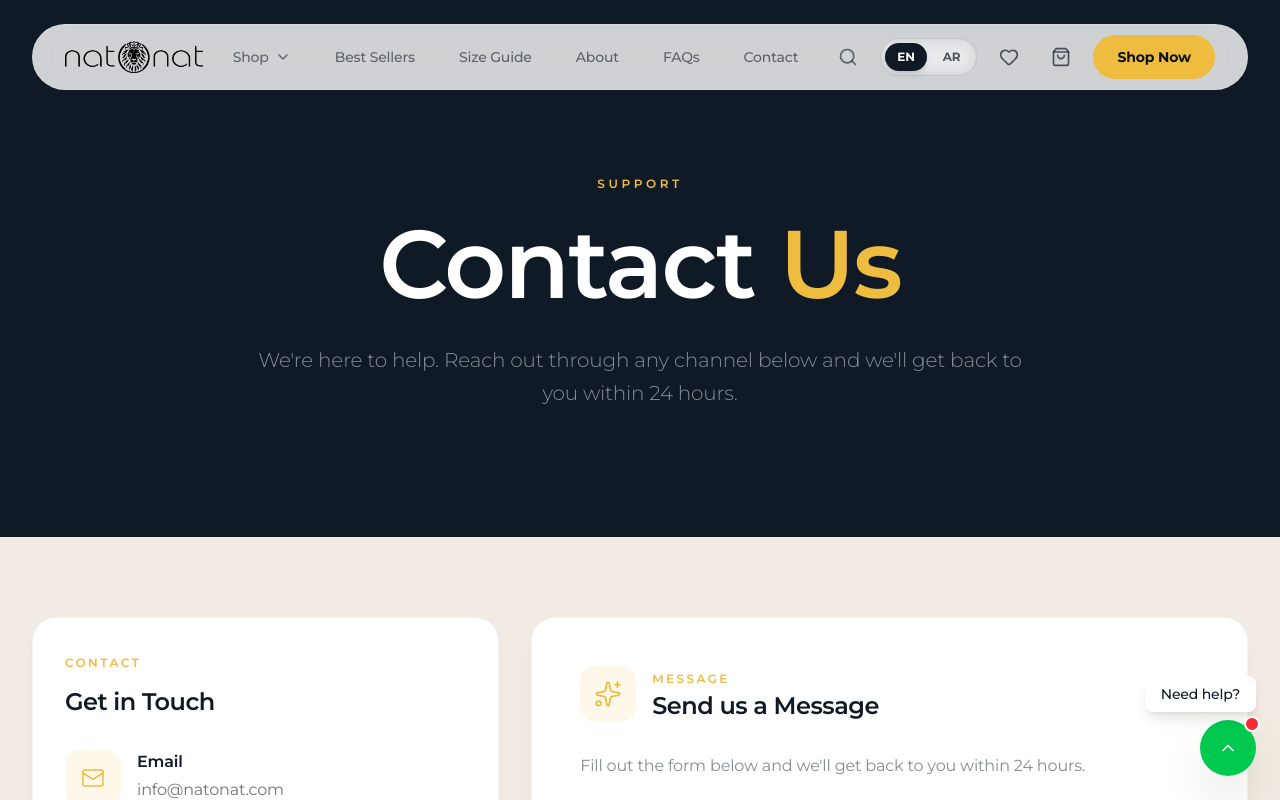
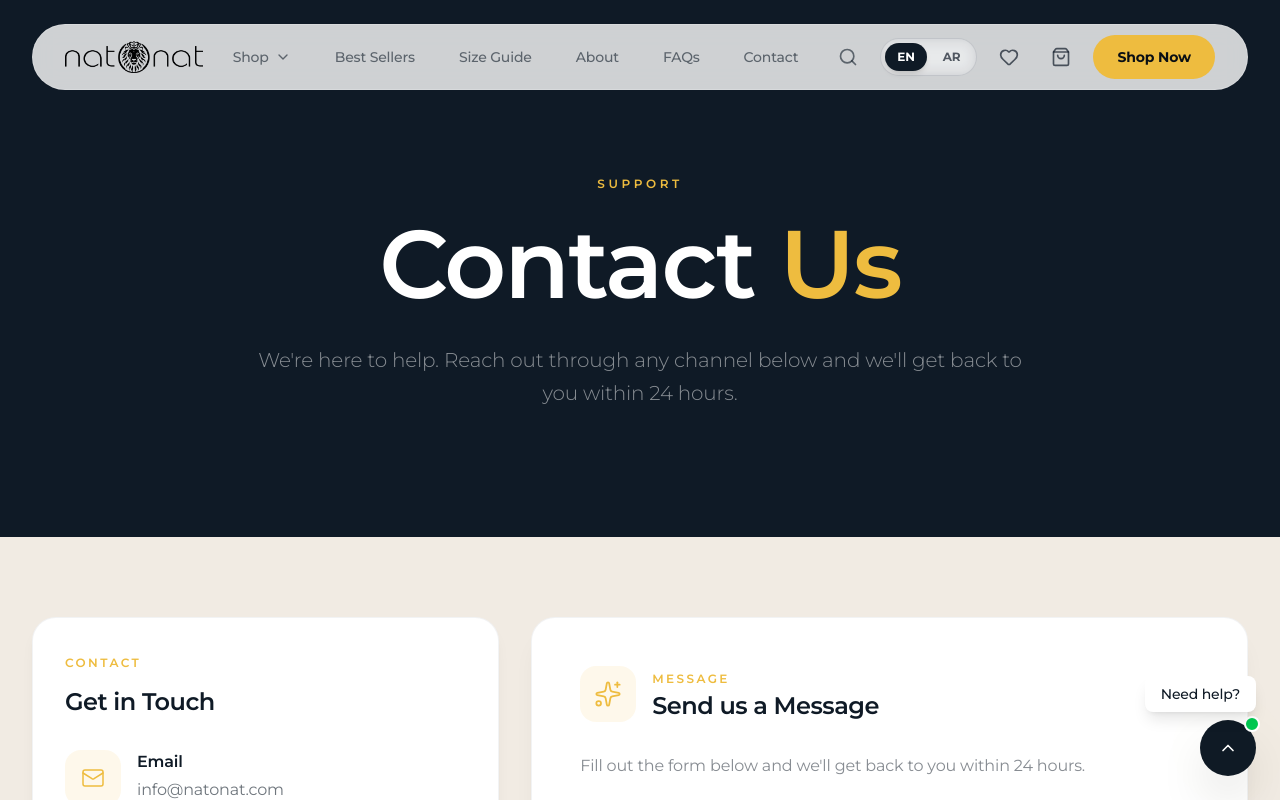
Before and after one commit to Micheal-Soliman/natonat, a Next.js app: page /en/contact in a window 1280 px wide. Shown: the top 800 px of the page. Built offline with nearby package versions, Linux system fonts and the light colour scheme.

Commit message:
first commit 1

```diff
--- a/app/components/floating-contact.tsx
+++ b/app/components/floating-contact.tsx
@@ -15,8 +15,8 @@ export function FloatingContact() {
       label: "واتساب",
       icon: MessageCircle,
       href: "https://wa.me/201070004227",
-      color: "bg-green-500",
-      hoverColor: "hover:bg-green-600",
+      color: "bg-[#0F1A26]",
+      hoverColor: "hover:bg-[#1a2938]",
     },
     {
       id: "phone",
@@ -62,7 +62,7 @@ export function FloatingContact() {
       {/* Main Toggle Button */}
       <motion.button
         onClick={() => setIsOpen(!isOpen)}
-        className="relative w-14 h-14 rounded-full bg-green-500 flex items-center justify-center shadow-2xl transition-all duration-300 hover:scale-105"
+        className="relative w-14 h-14 rounded-full bg-[#0F1A26] flex items-center justify-center shadow-2xl transition-all duration-300 hover:scale-105"
         whileTap={{ scale: 0.95 }}
       >
         <AnimatePresence mode="wait">
@@ -94,7 +94,7 @@ export function FloatingContact() {
         {!isOpen && (
           <>
             <span className="absolute inset-0 rounded-full bg-[#EEBC3F] animate-ping opacity-20" />
-            <span className="absolute -top-1 -right-1 w-4 h-4 bg-red-500 rounded-full border-2 border-white" />
+            <span className="absolute -top-1 -right-1 w-4 h-4 bg-green-500 rounded-full border-2 border-white" />
           </>
         )}
       </motion.button>
```
